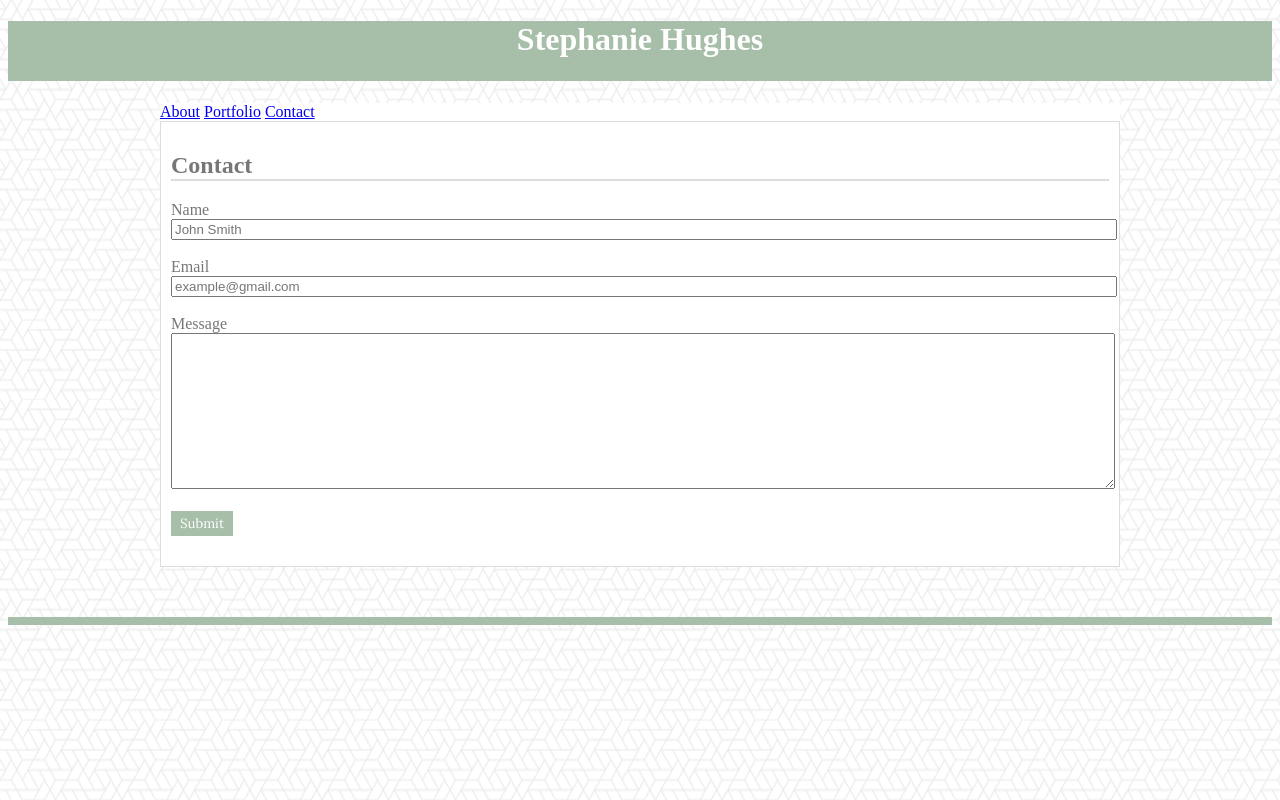
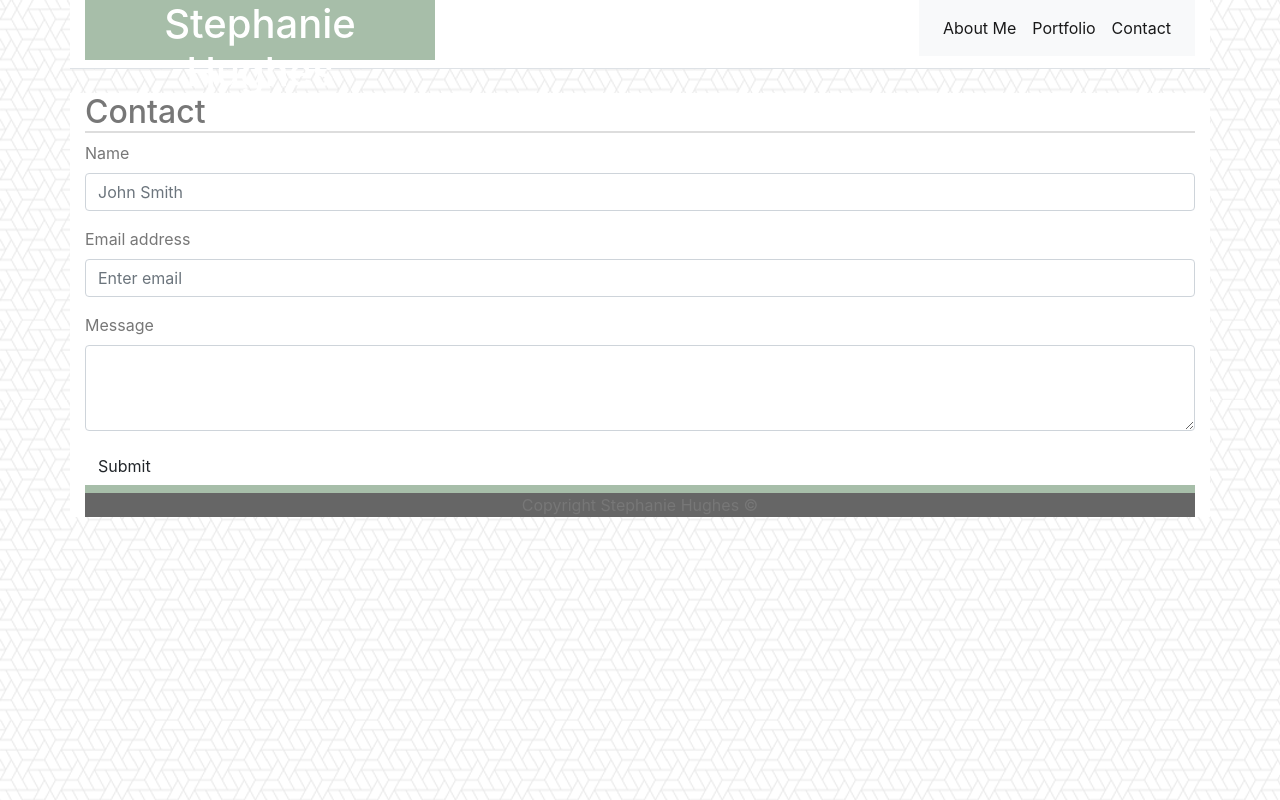
Before and after one commit to sghughes/Bootstrap-Portfolio, a plain HTML site: page contact.html in a window 1280 px wide. Drawn offline with nearby package versions, Linux system fonts and the light colour scheme.

Commit message:
added bootstrap to contact and portfolioSample pages.

```diff
--- a/assets/css/style.css
+++ b/assets/css/style.css
@@ -225,19 +225,18 @@ p, label {
     padding: 10px;
     height: 770px;
 
-
 }
 
 #name, #email, #message {
     width: 100%;
 }
 
-.submit {
+.btn-secondary {
     background-color:  #A7bea9;
     border: solid  #A7bea9;;
     color: #fff;
     margin-bottom: 20px;
-    font-family: 'Lora', serif;
+    /*font-family: 'Lora', serif;*/
 }
 .submit:hover {
     background-color:  #A7bea9;
@@ -246,4 +245,4 @@ p, label {
     margin-bottom: 20px;
     line-height: 1.5;
 
-}*/
+}
--- a/contact.html
+++ b/contact.html
@@ -7,9 +7,71 @@
     <title>Stephanie Hughes</title>
     <link rel="stylesheet" type="text/css" href="assets/css/style.css">
     <link href="https://fonts.googleapis.com/css?family=Barlow|Lora&display=swap" rel="stylesheet">
+    <link rel="stylesheet" href="https://stackpath.bootstrapcdn.com/bootstrap/4.3.1/css/bootstrap.min.css" integrity="sha384-ggOyR0iXCbMQv3Xipma34MD+dH/1fQ784/j6cY/iJTQUOhcWr7x9JvoRxT2MZw1T" crossorigin="anonymous">
 </head>
 <body>
 
+        <div class="container sticky-top">
+                <div class="row border-bottom">
+                    <div class="col-md-4">
+                        <h1>Stephanie Hughes</h1>
+                    </div>
+                    <div class="col-md-8">
+                        <nav class="navbar navbar-expand-lg navbar-light bg-light float-right">
+
+                            <div class="collapse navbar-collapse" id="navbarNavAltMarkup">
+                                <div class="navbar-nav">
+                                    <a class="nav-item nav-link active" href="index.html">About Me <span class="sr-only">(current)</span></a>
+                                    <a class="nav-item nav-link active" href="portfolio.html">Portfolio <span class="sr-only">(current)</span></a>
+                                    <a class="nav-item nav-link active" href="contact.html">Contact <span class="sr-only">(current)</span></a>
+
+                                </div>
+                            </div>
+                        </nav>
+                    </div>
+                </div>
+            </div>
+            <br>
+
+            <div class="container">
+                <div class="row">
+                    <div class="col-md-12">
+                        <h2>Contact</h2>
+                    </div>
+                </div>
+
+                <div class="row">
+                    <div class="col-md-12">
+                        <form>
+                            <div class="form-group">
+                                <label for="exampleFormControlTextarea1">Name</label>
+                                <input class="form-control" type="text" placeholder="John Smith">
+                            </div>
+
+                            <div class="form-group">
+                                <label for="exampleInputEmail1">Email address</label>
+                                <input type="email" class="form-control" id="exampleInputEmail1" aria-describedby="emailHelp" placeholder="Enter email">
+                            </div>
+
+                            <div class="form-group">
+                                <label for="exampleFormControlTextarea1">Message</label>
+                                <textarea class="form-control" id="exampleFormControlTextarea1" rows="3"></textarea>
+                            </div>
+
+                            <button type="submit" class="btn">Submit</button>
+                        </form>
+                    </div>
+                </div>
+            </div>
+        <div class="container sticky-bottom">
+            <div class="row">
+                <div class="col-md-12">
+                    <footer class="page-footer text-center">Copyright Stephanie Hughes &copy;</footer>
+                </div>
+            </div>
+        </div>
+
+<!--
     <header>
         <h1 class="name">Stephanie Hughes</h1>
     </header>
@@ -49,6 +111,6 @@
             </section>
 
         </div>
-        <footer></footer>
+        <footer></footer>-->
 </body>
 </html>
--- a/portfolioSample.html
+++ b/portfolioSample.html
@@ -7,9 +7,33 @@
     <title>Stephanie Hughes</title>
     <link rel="stylesheet" type="text/css" href="assets/css/style.css">
     <link href="https://fonts.googleapis.com/css?family=Barlow|Lora&display=swap" rel="stylesheet">
+    <link rel="stylesheet" href="https://stackpath.bootstrapcdn.com/bootstrap/4.3.1/css/bootstrap.min.css" integrity="sha384-ggOyR0iXCbMQv3Xipma34MD+dH/1fQ784/j6cY/iJTQUOhcWr7x9JvoRxT2MZw1T" crossorigin="anonymous">
 </head>
 <body>
-    <header>
+
+        <div class="container sticky-top">
+        <div class="row border-bottom">
+            <div class="col-md-4">
+                <h1>Stephanie Hughes</h1>
+            </div>
+            <div class="col-md-8">
+                <nav class="navbar navbar-expand-lg navbar-light bg-light float-right">
+
+                    <div class="collapse navbar-collapse" id="navbarNavAltMarkup">
+                        <div class="navbar-nav">
+                            <a class="nav-item nav-link active" href="index.html">About Me <span class="sr-only">(current)</span></a>
+                            <a class="nav-item nav-link active" href="portfolio.html">Portfolio <span class="sr-only">(current)</span></a>
+                            <a class="nav-item nav-link active" href="contact.html">Contact <span class="sr-only">(current)</span></a>
+
+                        </div>
+                    </div>
+                </nav>
+            </div>
+        </div>
+    </div>
+    <br>
+
+    <!--<header>
         <h1 class="name">Stephanie Hughes</h1>
     </header>
 
@@ -18,7 +42,7 @@
         <a class="portfolio" href="portfolio.html">Portfolio</a>
         <a class="contact" href="contact.html">Contact</a>
 
-    </section>
+    </section> -->
 
     <div class="container">
             <h2 class="temporaryPortfolio">Coming soon!</h2>
```
